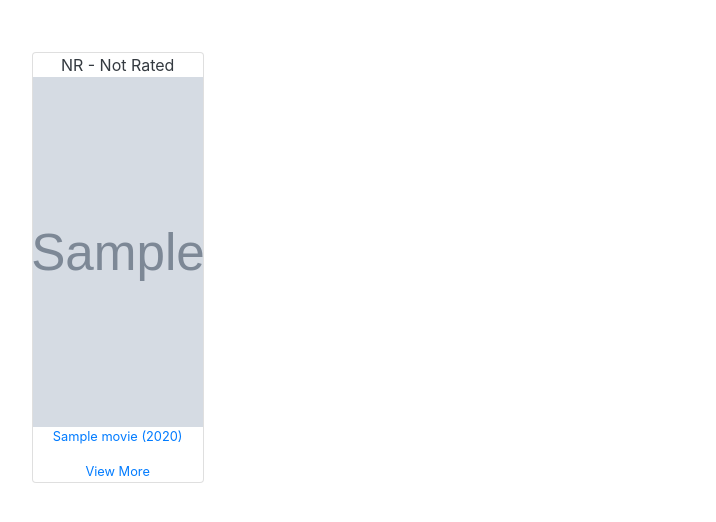
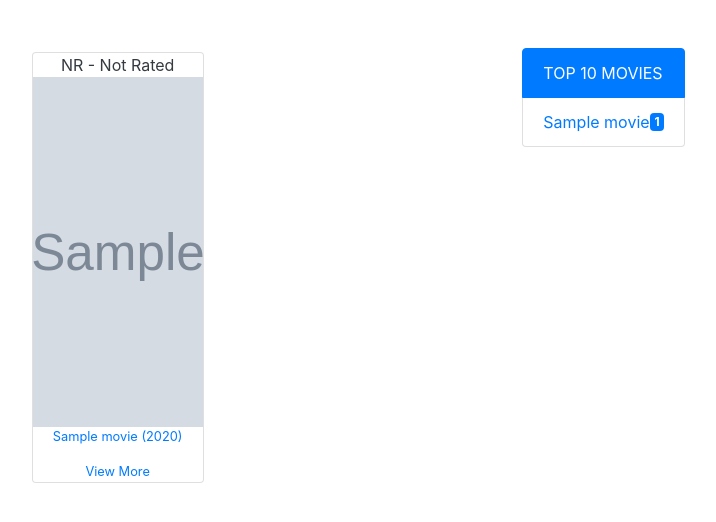
Before and after one commit to TareqMonwer/MovieGeek, a Django app: page /movies/ in a window 1280 px wide. Shown: the part 56-578 px from the top of the page, without its empty margins (320-1036 px from the left). Run offline with Django 3.2, Linux system fonts and the light colour scheme; tables that the repository leaves empty hold one stand-in row (values such as "Sample post"); grey boxes marked "Sample" are stand-in pictures; some libraries are stand-ins or nearby versions.

Commit message:
top movies on sidebar

```diff
--- a/core/admin.py
+++ b/core/admin.py
@@ -11,6 +11,7 @@ class MovieResource(resources.ModelResource):
 
 
 class MovieAdmin(ImportExportModelAdmin):
+    list_filter = ('year', )
     resource_class = MovieResource
 
 
--- a/core/templates/core/movie_list.html
+++ b/core/templates/core/movie_list.html
@@ -73,3 +73,24 @@
 {% endif %}
 
 {% endblock %}
+
+
+{% block sidebar %}
+
+<div class="row">
+  <ul class="list-group">
+    <li class="list-group-item active">TOP 10 MOVIES</li>
+    {% for movie in top_movies %}
+    <li class="list-group-item d-flex justify-content-between align-items-center">
+      <a href="{% url 'core:MovieDetail' pk=movie.id %}">
+        {{ movie.title }}
+      </a>
+      <span class="badge badge-primary">
+          {{ movie.vote__sum }}
+      </span>
+    </li>
+    {% endfor %}
+  </ul>
+</div>
+
+{% endblock %}
--- a/core/views.py
+++ b/core/views.py
@@ -12,6 +12,12 @@ from core.forms import VoteForm
 class MovieList(ListView):
     model = Movie
     paginate_by = 12
+
+    def get_context_data(self, *, object_list=None, **kwargs):
+        ctx = super().get_context_data(**kwargs)
+        top_movies = Movie.objects.top_movies()
+        ctx['top_movies'] = top_movies
+        return ctx
 
 
 class MovieDetail(DetailView):
--- a/templates/base.html
+++ b/templates/base.html
@@ -67,7 +67,7 @@
 
     <!-- Optional JavaScript -->
     <!-- jQuery first, then Popper.js, then Bootstrap JS -->
-    <script src="https://code.jquery.com/jquery-3.2.1.slim.min.js" integrity="sha384-KJ3o2DKtIkvYIK3UENzmM7KCkRr/rE9/Qpg6aAZGJwFDMVNA/GpGFF93hXpG5KkN" crossorigin="anonymous"></script>
+    <script src="https://code.jquery.com/jquery-3.2.1.min.js"></script>
     <script src="https://cdnjs.cloudflare.com/ajax/libs/popper.js/1.12.9/umd/popper.min.js" integrity="sha384-ApNbgh9B+Y1QKtv3Rn7W3mgPxhU9K/ScQsAP7hUibX39j7fakFPskvXusvfa0b4Q" crossorigin="anonymous"></script>
     <script src="https://maxcdn.bootstrapcdn.com/bootstrap/4.0.0/js/bootstrap.min.js" integrity="sha384-JZR6Spejh4U02d8jOt6vLEHfe/JQGiRRSQQxSfFWpi1MquVdAyjUar5+76PVCmYl" crossorigin="anonymous"></script>
 
@@ -78,5 +78,8 @@
          $(this).toggleClass('active', $(this).attr('href') == loc);
       });
     </script>
+
+  {% block javascript %}
+  {% endblock %}
   </body>
 </html>
```
Also changed, not shown: core/templates/core/movie_detail.html (+9 -5 lines).
